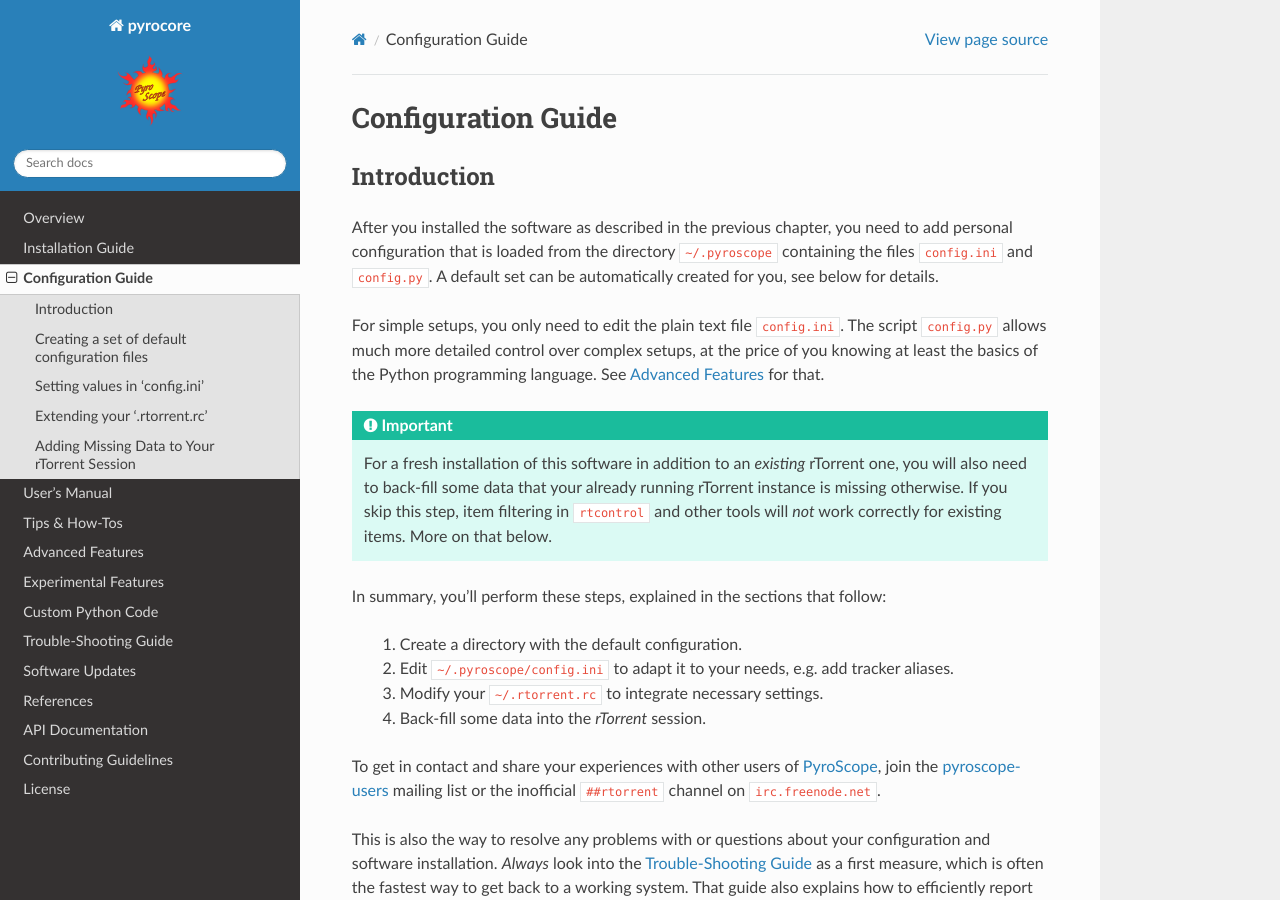
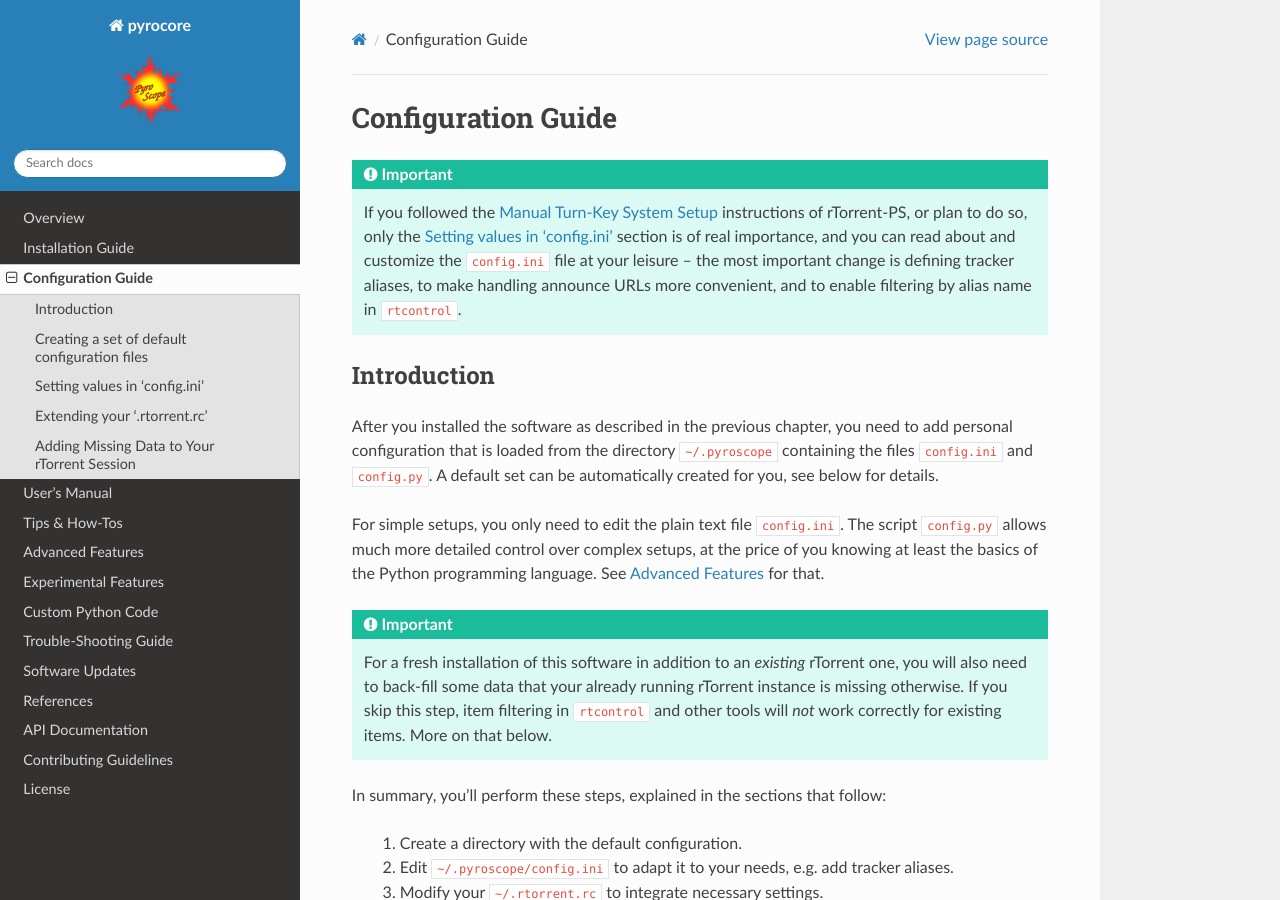
Before and after one commit to pyroscope/pyrocore, a Sphinx documentation site: the page built from docs/setup.rst, in a window 1280 px wide and 900 px high. Built offline with Sphinx 7.4.7 and the Read the Docs theme 2.0.0, drawn with Linux system fonts in a browser that asks for light colours.

Commit message:
docs: putting setup/config into the context of a turn-key rt-ps install

```diff
--- a/docs/setup.rst
+++ b/docs/setup.rst
@@ -1,5 +1,14 @@
 Configuration Guide
 ===================
+
+.. important::
+
+    If you followed the `Manual Turn-Key System Setup`_ instructions of rTorrent-PS, or plan to do so,
+    only the :ref:`config-ini` section is of real importance, and you can read about and customize
+    the ``config.ini`` file at your leisure – the most important change is defining tracker aliases,
+    to make handling announce URLs more convenient, and to enable filtering by alias name in ``rtcontrol``.
+
+.. _`Manual Turn-Key System Setup`: https://rtorrent-ps.readthedocs.io/en/latest/install.html#debianinstallfromsource
 
 
 Introduction
```
Also changed, not shown: docs/installation.rst (+9 -0 lines).
